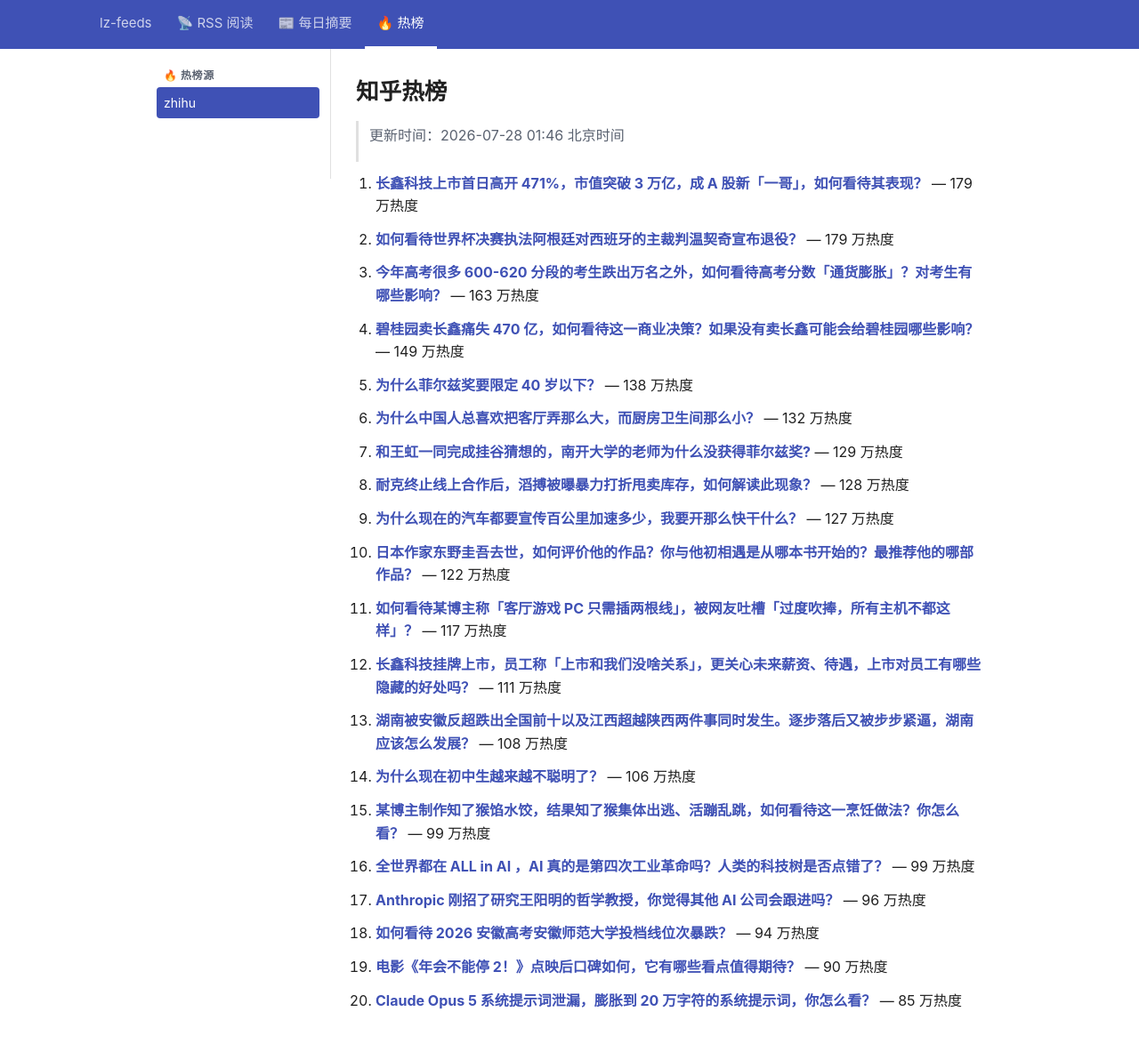
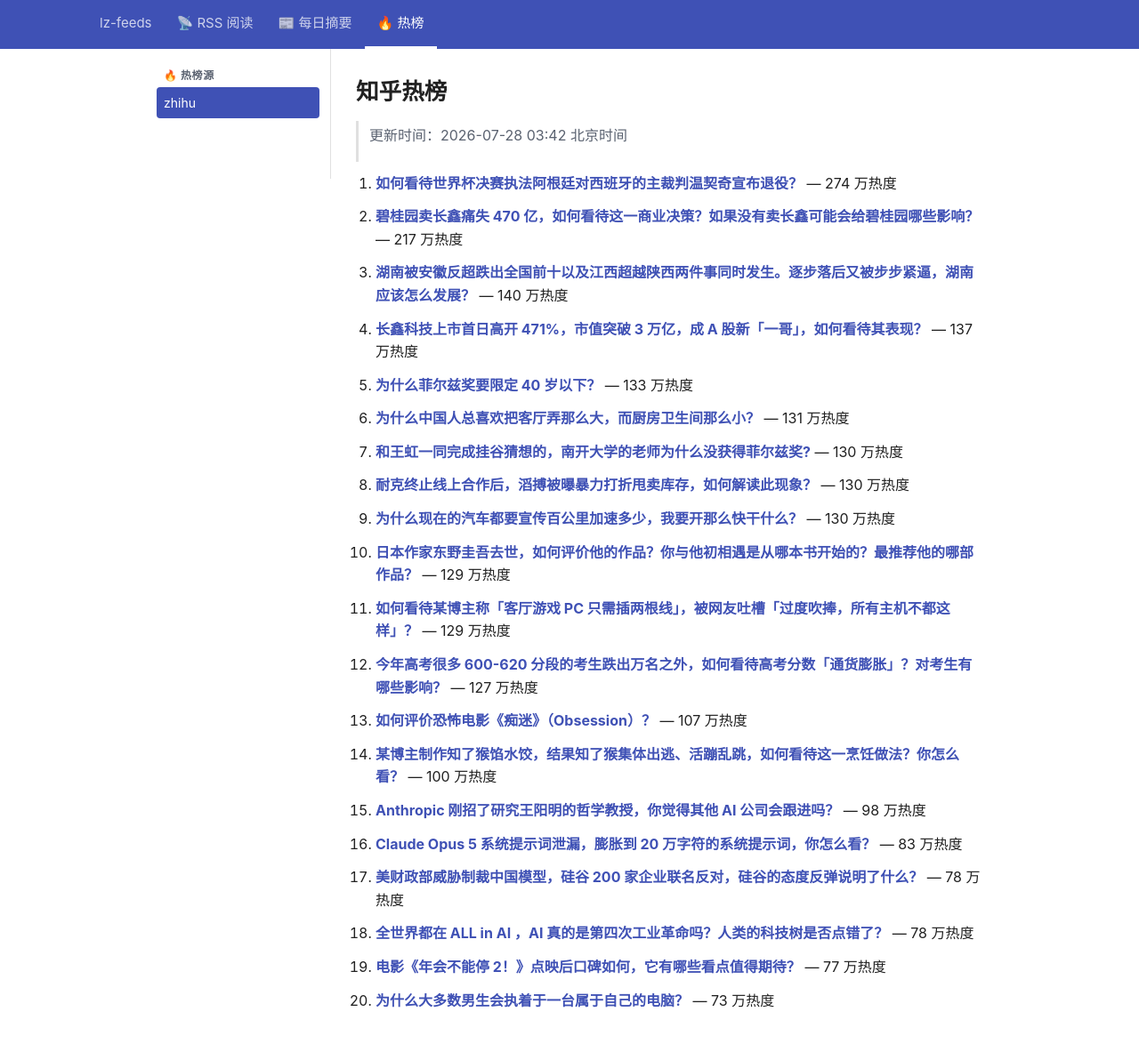
Before and after one commit to lizhang0101/lz-feeds, a Jekyll site: the page built from _hotlist/zhihu.md, in a window 1280 px wide and 1202 px high. Shown: the top 1174 px of the window at 89% size. Built offline with Jekyll 4.4.1, drawn with Linux system fonts in a browser that asks for light colours.

Commit message:
hotlist: 2026-07-27T19:42Z

```diff
--- a/_hotlist/zhihu.md
+++ b/_hotlist/zhihu.md
@@ -1,48 +1,48 @@
 ---
-updated: 2026-07-28 01:46 北京时间
+updated: 2026-07-28 03:42 北京时间
 count: 20
 ---
 
 # 知乎热榜
 
-> 更新时间：2026-07-28 01:46 北京时间
+> 更新时间：2026-07-28 03:42 北京时间
 
-1. **[长鑫科技上市首日高开 471%，市值突破 3 万亿，成 A 股新「一哥」，如何看待其表现？](https://www.zhihu.com/question/2065005981617107684)** — 179 万热度
+1. **[如何看待世界杯决赛执法阿根廷对西班牙的主裁判温契奇宣布退役？](https://www.zhihu.com/question/2065059989778076694)** — 274 万热度
 
-2. **[如何看待世界杯决赛执法阿根廷对西班牙的主裁判温契奇宣布退役？](https://www.zhihu.com/question/2065059989778076694)** — 179 万热度
+2. **[碧桂园卖长鑫痛失 470 亿，如何看待这一商业决策？如果没有卖长鑫可能会给碧桂园哪些影响？](https://www.zhihu.com/question/2065124091686646367)** — 217 万热度
 
-3. **[今年高考很多 600-620 分段的考生跌出万名之外，如何看待高考分数「通货膨胀」？对考生有哪些影响？](https://www.zhihu.com/question/2065009083904742875)** — 163 万热度
+3. **[湖南被安徽反超跌出全国前十以及江西超越陕西两件事同时发生。逐步落后又被步步紧逼，湖南应该怎么发展？](https://www.zhihu.com/question/2064849542147748410)** — 140 万热度
 
-4. **[碧桂园卖长鑫痛失 470 亿，如何看待这一商业决策？如果没有卖长鑫可能会给碧桂园哪些影响？](https://www.zhihu.com/question/2065124091686646367)** — 149 万热度
+4. **[长鑫科技上市首日高开 471%，市值突破 3 万亿，成 A 股新「一哥」，如何看待其表现？](https://www.zhihu.com/question/2065005981617107684)** — 137 万热度
 
-5. **[为什么菲尔兹奖要限定 40 岁以下？](https://www.zhihu.com/question/2063877643347481540)** — 138 万热度
+5. **[为什么菲尔兹奖要限定 40 岁以下？](https://www.zhihu.com/question/2063877643347481540)** — 133 万热度
 
-6. **[为什么中国人总喜欢把客厅弄那么大，而厨房卫生间那么小？](https://www.zhihu.com/question/1997358863511470900)** — 132 万热度
+6. **[为什么中国人总喜欢把客厅弄那么大，而厨房卫生间那么小？](https://www.zhihu.com/question/1997358863511470900)** — 131 万热度
 
-7. **[和王虹一同完成挂谷猜想的，南开大学的老师为什么没获得菲尔兹奖?](https://www.zhihu.com/question/2064156513028117185)** — 129 万热度
+7. **[和王虹一同完成挂谷猜想的，南开大学的老师为什么没获得菲尔兹奖?](https://www.zhihu.com/question/2064156513028117185)** — 130 万热度
 
-8. **[耐克终止线上合作后，滔搏被曝暴力打折甩卖库存，如何解读此现象？](https://www.zhihu.com/question/2064176396658807069)** — 128 万热度
+8. **[耐克终止线上合作后，滔搏被曝暴力打折甩卖库存，如何解读此现象？](https://www.zhihu.com/question/2064176396658807069)** — 130 万热度
 
-9. **[为什么现在的汽车都要宣传百公里加速多少，我要开那么快干什么？](https://www.zhihu.com/question/2024602270579323820)** — 127 万热度
+9. **[为什么现在的汽车都要宣传百公里加速多少，我要开那么快干什么？](https://www.zhihu.com/question/2024602270579323820)** — 130 万热度
 
-10. **[日本作家东野圭吾去世，如何评价他的作品？你与他初相遇是从哪本书开始的？最推荐他的哪部作品？](https://www.zhihu.com/question/2065093746111112018)** — 122 万热度
+10. **[日本作家东野圭吾去世，如何评价他的作品？你与他初相遇是从哪本书开始的？最推荐他的哪部作品？](https://www.zhihu.com/question/2065093746111112018)** — 129 万热度
 
-11. **[如何看待某博主称「客厅游戏 PC 只需插两根线」，被网友吐槽「过度吹捧，所有主机不都这样」？](https://www.zhihu.com/question/2064715385044199014)** — 117 万热度
+11. **[如何看待某博主称「客厅游戏 PC 只需插两根线」，被网友吐槽「过度吹捧，所有主机不都这样」？](https://www.zhihu.com/question/2064715385044199014)** — 129 万热度
 
-12. **[长鑫科技挂牌上市，员工称「上市和我们没啥关系」，更关心未来薪资、待遇，上市对员工有哪些隐藏的好处吗？](https://www.zhihu.com/question/2064980903453881609)** — 111 万热度
+12. **[今年高考很多 600-620 分段的考生跌出万名之外，如何看待高考分数「通货膨胀」？对考生有哪些影响？](https://www.zhihu.com/question/2065009083904742875)** — 127 万热度
 
-13. **[湖南被安徽反超跌出全国前十以及江西超越陕西两件事同时发生。逐步落后又被步步紧逼，湖南应该怎么发展？](https://www.zhihu.com/question/2064849542147748410)** — 108 万热度
+13. **[如何评价恐怖电影《痴迷》（Obsession）？](https://www.zhihu.com/question/2055620068403144359)** — 107 万热度
 
-14. **[为什么现在初中生越来越不聪明了？](https://www.zhihu.com/question/2064669154007947156)** — 106 万热度
+14. **[某博主制作知了猴馅水饺，结果知了猴集体出逃、活蹦乱跳，如何看待这一烹饪做法？你怎么看？](https://www.zhihu.com/question/2064478848314335618)** — 100 万热度
 
-15. **[某博主制作知了猴馅水饺，结果知了猴集体出逃、活蹦乱跳，如何看待这一烹饪做法？你怎么看？](https://www.zhihu.com/question/2064478848314335618)** — 99 万热度
+15. **[Anthropic 刚招了研究王阳明的哲学教授，你觉得其他 AI 公司会跟进吗？](https://www.zhihu.com/question/2058547288499119870)** — 98 万热度
 
-16. **[全世界都在 ALL in AI ，AI 真的是第四次工业革命吗？人类的科技树是否点错了？](https://www.zhihu.com/question/2052464126996353859)** — 99 万热度
+16. **[Claude Opus 5 系统提示词泄漏，膨胀到 20 万字符的系统提示词，你怎么看？](https://www.zhihu.com/question/2064349598202779354)** — 83 万热度
 
-17. **[Anthropic 刚招了研究王阳明的哲学教授，你觉得其他 AI 公司会跟进吗？](https://www.zhihu.com/question/2058547288499119870)** — 96 万热度
+17. **[美财政部威胁制裁中国模型，硅谷 200 家企业联名反对，硅谷的态度反弹说明了什么？](https://www.zhihu.com/question/2064030510549054193)** — 78 万热度
 
-18. **[如何看待 2026 安徽高考安徽师范大学投档线位次暴跌？](https://www.zhihu.com/question/2064347921571648296)** — 94 万热度
+18. **[全世界都在 ALL in AI ，AI 真的是第四次工业革命吗？人类的科技树是否点错了？](https://www.zhihu.com/question/2052464126996353859)** — 78 万热度
 
-19. **[电影《年会不能停 2！》点映后口碑如何，它有哪些看点值得期待？](https://www.zhihu.com/question/2064285305331627552)** — 90 万热度
+19. **[电影《年会不能停 2！》点映后口碑如何，它有哪些看点值得期待？](https://www.zhihu.com/question/2064285305331627552)** — 77 万热度
 
-20. **[Claude Opus 5 系统提示词泄漏，膨胀到 20 万字符的系统提示词，你怎么看？](https://www.zhihu.com/question/2064349598202779354)** — 85 万热度
+20. **[为什么大多数男生会执着于一台属于自己的电脑？](https://www.zhihu.com/question/2049981482995922816)** — 73 万热度
```
